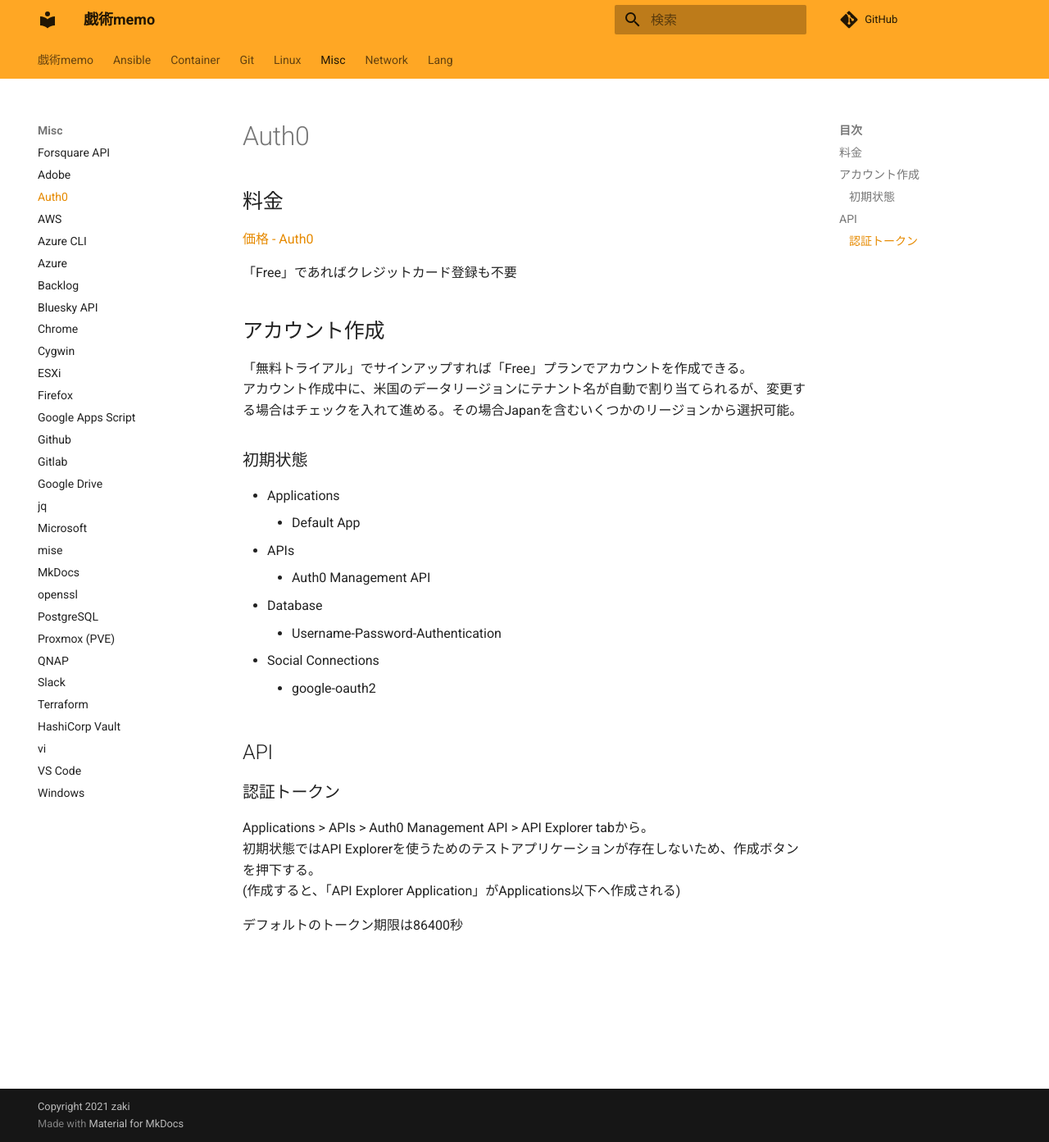
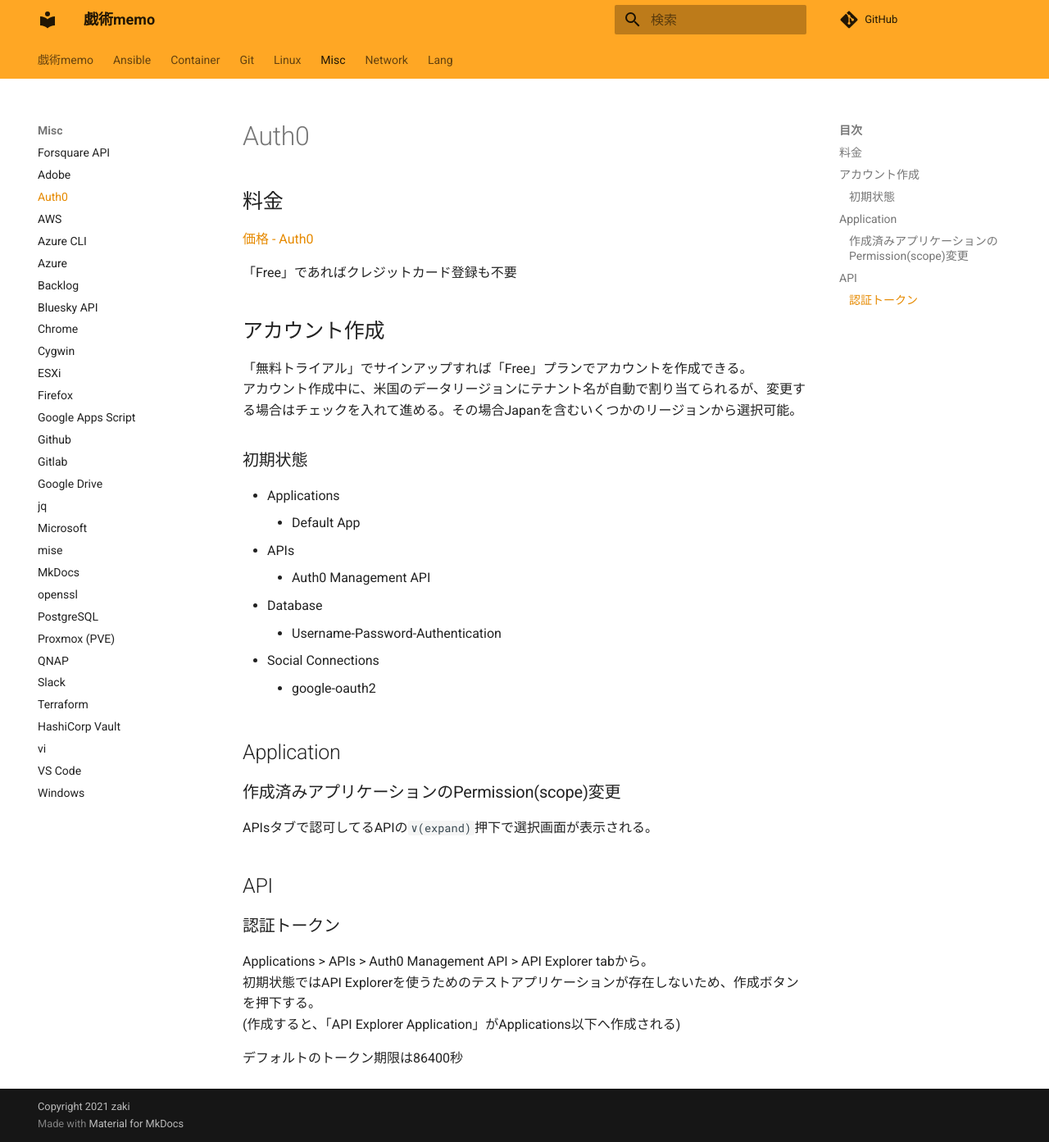
Before and after one commit to zaki-lknr/docs, an MkDocs documentation site: the page built from docs/Misc/auth0.md, in a window 1280 px wide and 1393 px high. Shown: the whole window at 82% size. Built offline with MkDocs 1.6.1 and Material for MkDocs 9.7.7, drawn with Linux system fonts in a browser that asks for light colours; comment, search, counter and statistics services are not loaded.

Commit message:
add: misc/auth0: アプリのPermission変更

```diff
--- a/docs/Misc/auth0.md
+++ b/docs/Misc/auth0.md
@@ -22,6 +22,12 @@
 - Social Connections
     - google-oauth2
 
+## Application
+
+### 作成済みアプリケーションのPermission(scope)変更
+
+APIsタブで認可してるAPIの`∨(expand)`押下で選択画面が表示される。
+
 ## API
 
 ### 認証トークン
```
